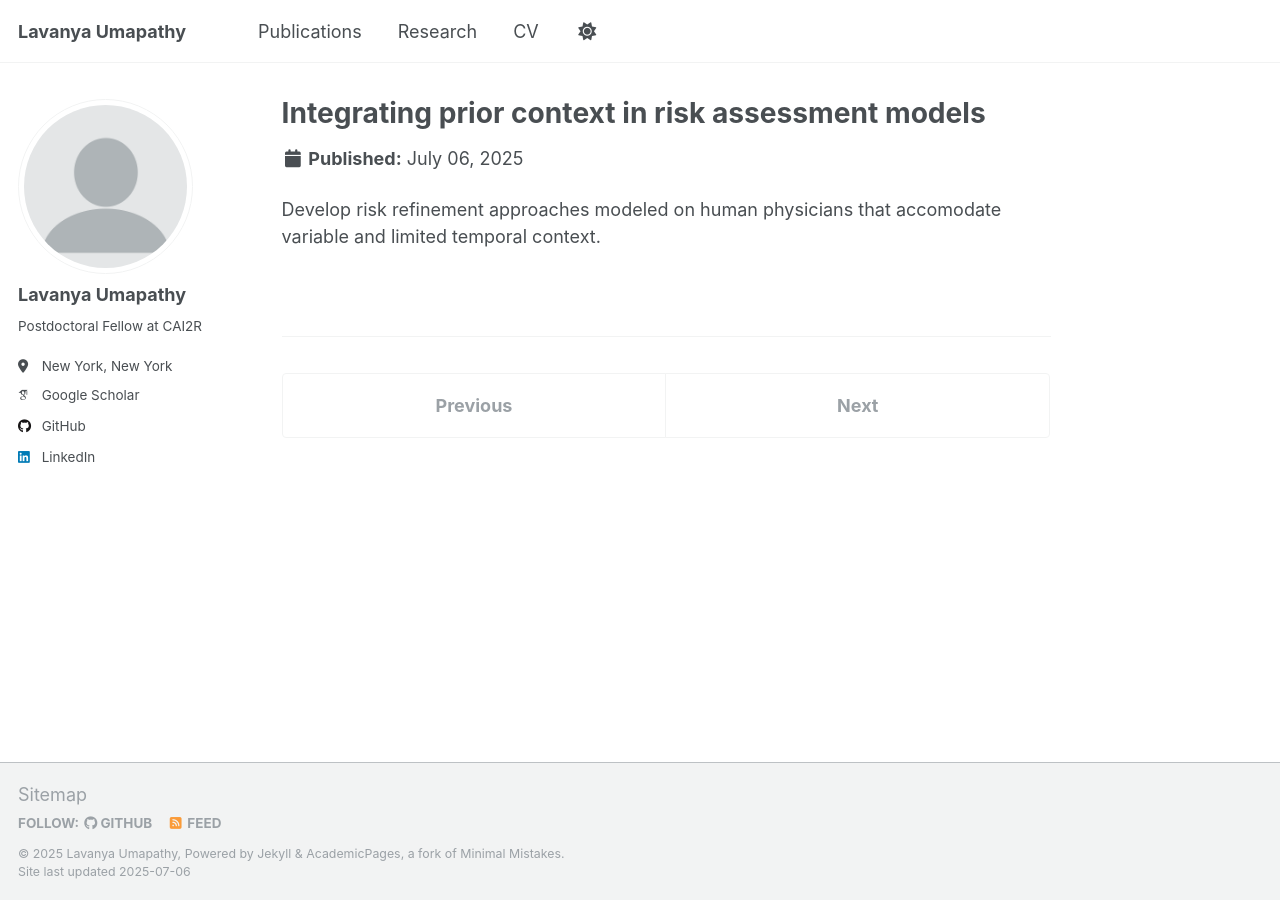
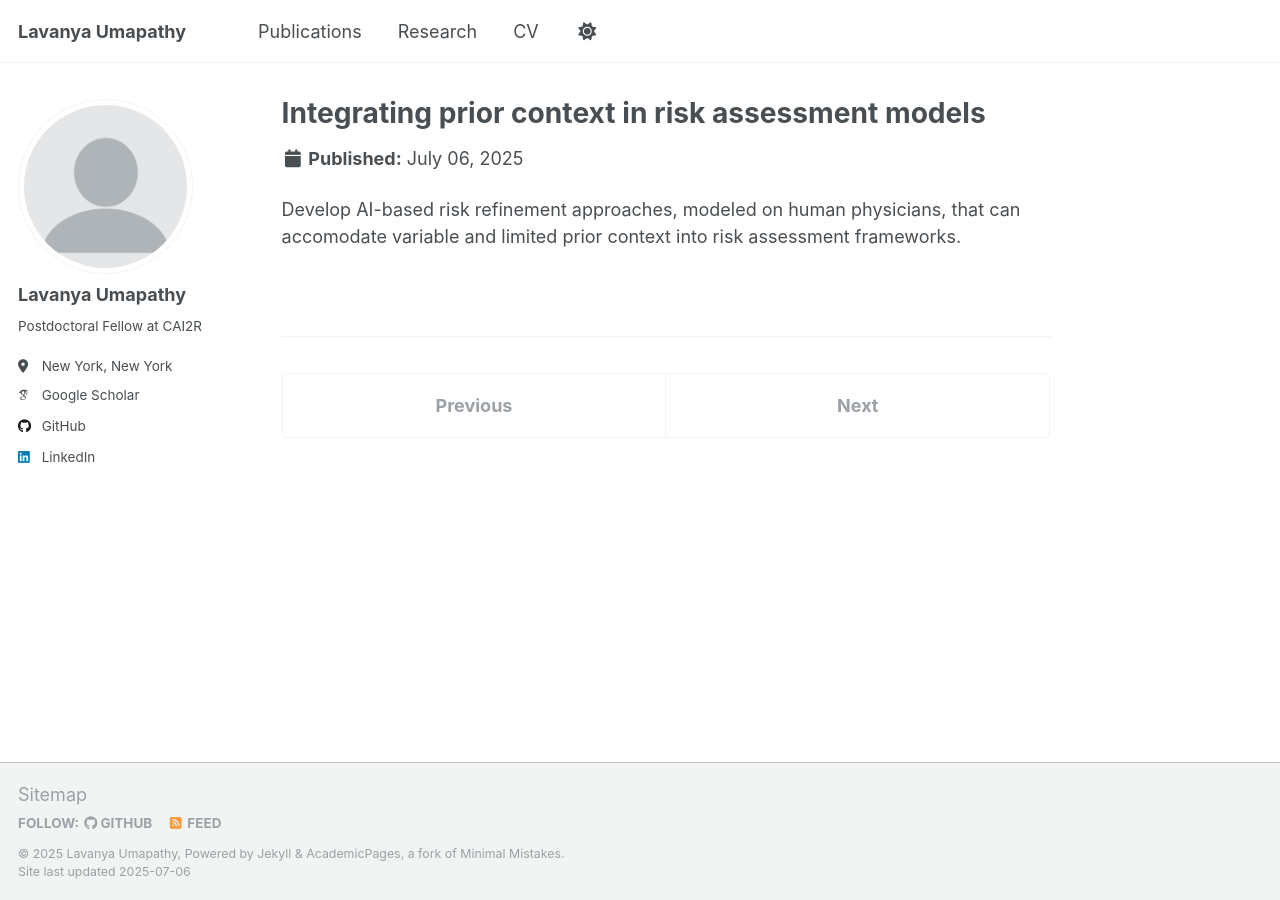
Before and after one commit to lunastra26/lunastra26.github.io, a Jekyll site: the page built from _research/2025-prior-context-risk-assessment.md, in a window 1280 px wide. Built offline with Jekyll 4.4.1, drawn with Linux system fonts in a browser that asks for light colours; some web fonts are replaced.

Commit message:
Update 2025-prior-context-risk-assessment.md

```diff
--- a/_research/2025-prior-context-risk-assessment.md
+++ b/_research/2025-prior-context-risk-assessment.md
@@ -3,4 +3,4 @@ title: "Integrating prior context in risk assessment models"
 collection: research
 ---
 
-Develop risk refinement approaches modeled on human physicians that accomodate variable and limited temporal context.
+Develop AI-based risk refinement approaches, modeled on human physicians, that can accomodate variable and limited prior context into risk assessment frameworks.
```
